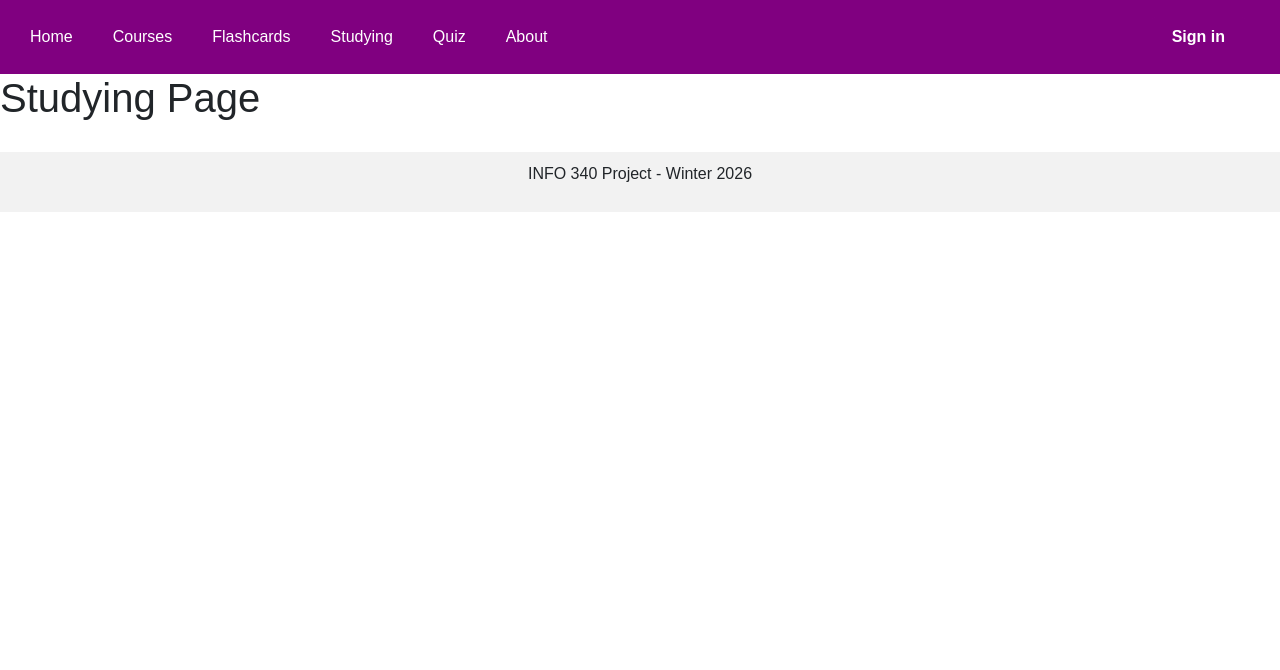
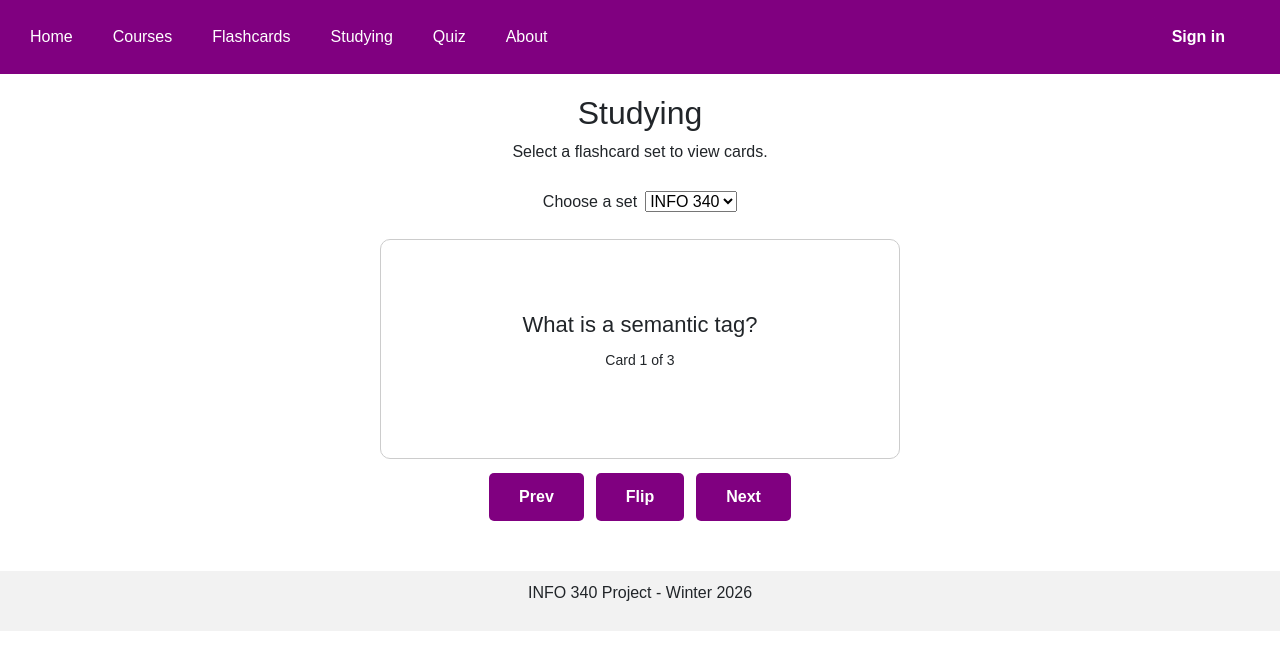
Before and after one commit to uhhmo/StudyHuskies, a React (Vite) app: page /studying in a window 1280 px wide. Shown: the top 670 px of the page. Built offline with nearby package versions, Linux system fonts and the light colour scheme.

Commit message:
interactive studying.jsx page

```diff
--- a/src/index.css
+++ b/src/index.css
@@ -127,6 +127,9 @@ footer {
     text-decoration: none;
     border-radius: 5px;
     font-weight: bold;
+
+    border: none;
+    cursor: pointer;
 }
 
 .btn-home:hover {
@@ -162,3 +165,14 @@ footer {
     width: 90%;
     max-width: 400px;
 }
+
+#setSelect {
+  margin-left: 8px;
+}
+
+.study-btn-row {
+  margin-top: 14px;
+  display: flex;
+  gap: 12px;
+  justify-content: center;
+}
--- a/src/pages/studying.jsx
+++ b/src/pages/studying.jsx
@@ -1,7 +1,124 @@
-import React from 'react';
+import React, { useState } from "react";
 
-function studying() {
-  return <h1>Studying Page</h1>;
+function Studying() {
+  // sets (hard-coded for now)
+  const info340 = [
+    { q: "What is a semantic tag?", a: "A semantic tag describes the meaning of its content." },
+    { q: "What does the <p> tag do?", a: "It creates a paragraph of text." },
+    { q: "What does CSS control?", a: "CSS controls layout and styling." },
+  ];
+
+  const midterm = [
+    { q: "What is JSX?", a: "JSX lets you write HTML-like code in JavaScript." },
+    { q: "What is a prop?", a: "Props pass data into a component." },
+    { q: "What does useState do?", a: "It stores state and updates the UI when it changes." },
+  ];
+
+  const finalSet = [
+    { q: "What is routing?", a: "It lets your app show different pages without reloading." },
+    { q: "What is an event handler?", a: "A function that runs when a user clicks/inputs/etc." },
+    { q: "Why use .map() in React?", a: "To render repeated elements from an array." },
+  ];
+
+  const [setName, setSetName] = useState("INFO 340");
+  const [cardIndex, setCardIndex] = useState(0);
+  const [isFlipped, setIsFlipped] = useState(false);
+
+  // pick which cards to show
+  let cards = info340;
+  if (setName === "Midterm") {
+    cards = midterm;
+  } else if (setName === "Final") {
+    cards = finalSet;
+  }
+
+  function changeSet(e) {
+    setSetName(e.target.value);
+    setCardIndex(0);
+    setIsFlipped(false);
+  }
+
+  function flip() {
+    setIsFlipped(!isFlipped);
+  }
+
+  function next() {
+    setIsFlipped(false);
+
+    if (cardIndex === cards.length - 1) {
+      setCardIndex(0);
+    } else {
+      setCardIndex(cardIndex + 1);
+    }
+  }
+
+  function prev() {
+    setIsFlipped(false);
+
+    if (cardIndex === 0) {
+      setCardIndex(cards.length - 1);
+    } else {
+      setCardIndex(cardIndex - 1);
+    }
+  }
+
+  return (
+    <main>
+      <section style={{ textAlign: "center" }}>
+        <h2>Studying</h2>
+        <p>Select a flashcard set to view cards.</p>
+
+        <label htmlFor="setSelect">Choose a set</label>
+        <select id="setSelect" value={setName} onChange={changeSet}>
+          <option>INFO 340</option>
+          <option>Midterm</option>
+          <option>Final</option>
+        </select>
+      </section>
+
+      <section
+        style={{
+          display: "flex",
+          flexDirection: "column",
+          alignItems: "center",
+          marginTop: "20px",
+        }}
+      >
+        <article
+          className="study-card"
+          onClick={flip}
+          style={{
+            cursor: "pointer",
+            border: "1px solid #ccc",
+            borderRadius: "10px",
+            backgroundColor: "white",
+            width: "520px",
+            height: "220px",
+            display: "flex",
+            flexDirection: "column",
+            justifyContent: "center",
+            alignItems: "center",
+            padding: "20px",
+            textAlign: "center",
+          }}
+        >
+          <h3 style={{ margin: 0, fontSize: "22px" }}>
+            {isFlipped ? cards[cardIndex].a : cards[cardIndex].q}
+          </h3>
+
+          <p style={{ marginTop: "12px", fontSize: "14px" }}>
+            Card {cardIndex + 1} of {cards.length}
+          </p>
+        </article>
+
+        <div className="study-btn-row">
+          <button className="btn-home" onClick={prev}>Prev</button>
+          <button className="btn-home" onClick={flip}>Flip</button>
+          <button className="btn-home" onClick={next}>Next</button>
+        </div>
+      </section>
+    </main>
+  );
 }
 
-export default studying;
+export default Studying;
```
